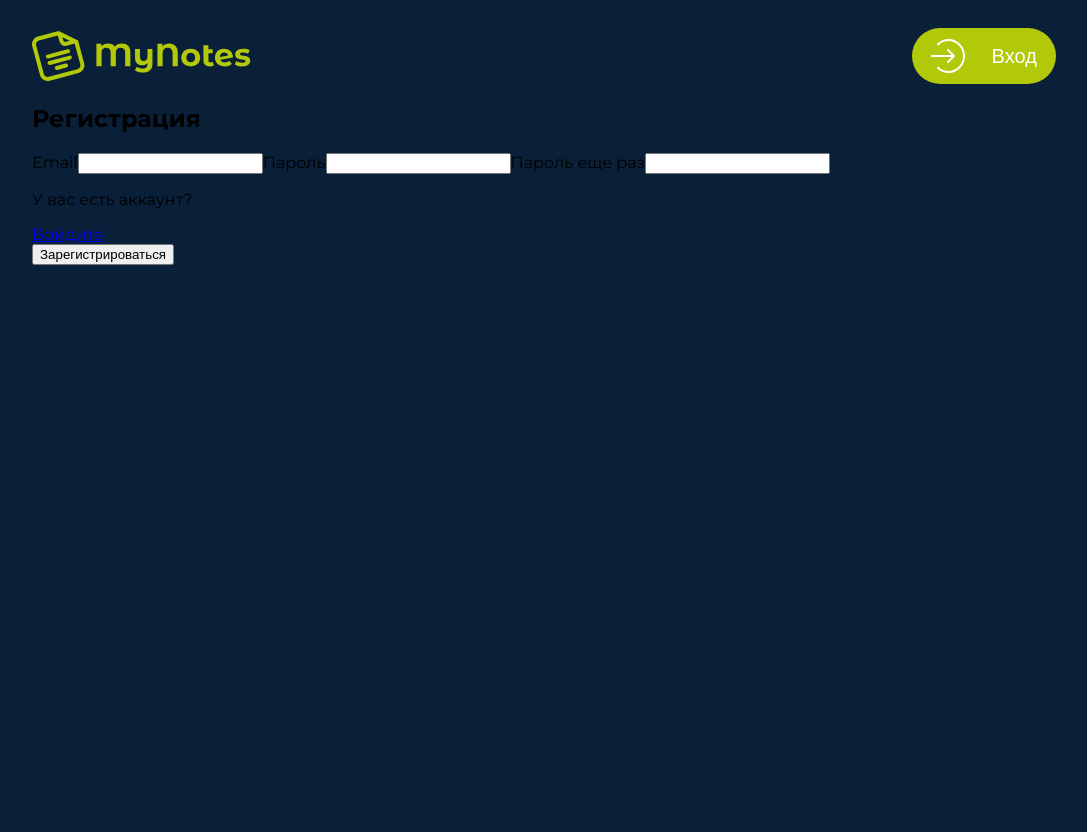
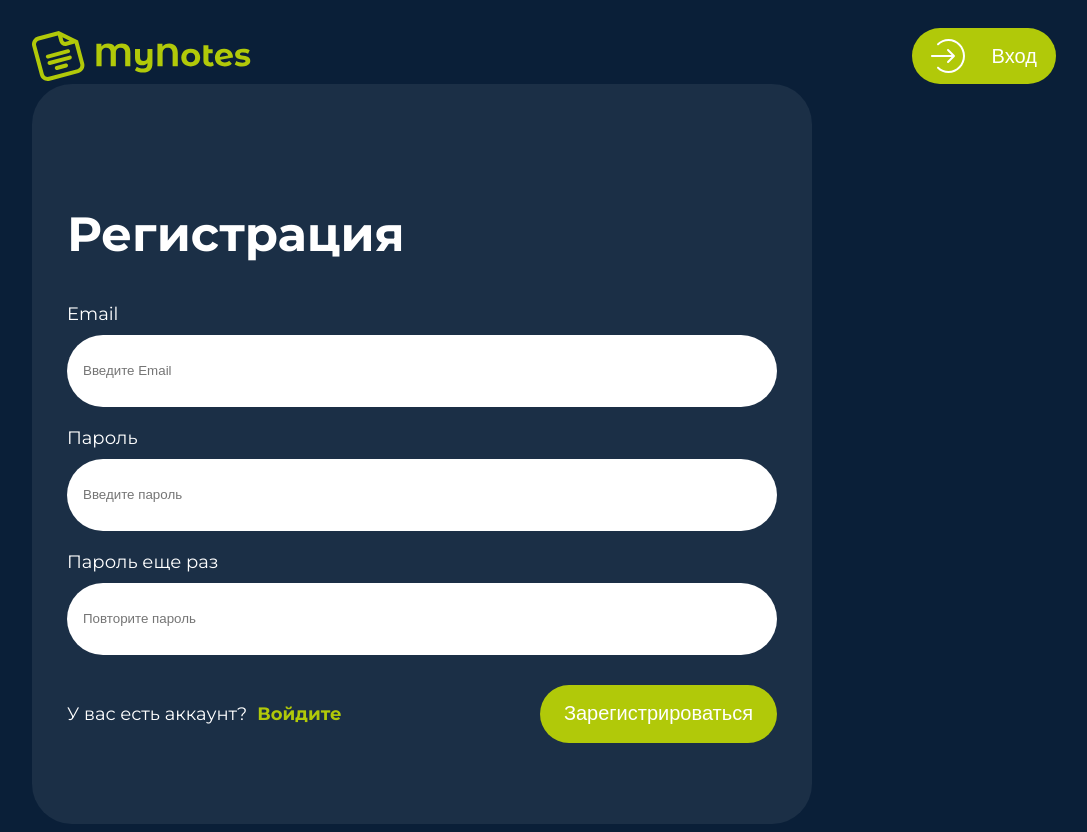
Before and after one commit to TatianaChF/notes, a Vue app: page /registration in a window 1280 px wide. Shown: the whole page, without its empty margins (96-1183 px from the left). Before the commit the page ends 800 px from the top, so only its background shows below. Built offline with nearby package versions, Linux system fonts and the light colour scheme.

Commit message:
adding styling

```diff
--- a/src/pages/RegistrationPage.vue
+++ b/src/pages/RegistrationPage.vue
@@ -1,23 +1,119 @@
 <template>
-  <div>
-    <h2>Регистрация</h2>
-    <div>
-      <label for="email">Email</label>
-      <input name="email" type="email" />
-      <label for="password">Пароль</label>
-      <input name="password" type="password" />
-      <label for="passTwo">Пароль еще раз</label>
-      <input name="passTwo" type="password" />
-    </div>
-    <div>
-      <div>
-        <p>У вас есть аккаунт?</p>
-        <a href="#">Войдите</a>
+  <div class="container-reg">
+    <div class="container">
+      <h2>Регистрация</h2>
+      <div class="input-container">
+        <div class="input-field">
+          <label for="email">
+            Email
+          </label>
+          <input
+              name="email"
+              type="email"
+              placeholder="Введите Email" />
+        </div>
+        <div class="input-field">
+          <label for="password">
+            Пароль
+          </label>
+          <input
+              name="password"
+              type="password"
+              placeholder="Введите пароль"
+          />
+        </div>
+        <div class="input-field">
+          <label for="passTwo">
+            Пароль еще раз
+          </label>
+          <input
+              name="passTwo"
+              type="password"
+              placeholder="Повторите пароль"
+          />
+        </div>
       </div>
-      <button>Зарегистрироваться</button>
+      <div class="link-container">
+        <div class="link">
+          <p>У вас есть аккаунт?</p>
+          <a href="#">Войдите</a>
+        </div>
+        <button>Зарегистрироваться</button>
+      </div>
     </div>
   </div>
 </template>
 
 <script setup lang="ts">
 </script>
+
+<style scoped>
+.container-reg {
+  width: 780px;
+  height: 740px;
+  background-color: #1B2F46;
+  border-radius: 40px;
+  display: flex;
+  justify-content: center;
+  align-items: center;
+}
+
+.input-container {
+  display: flex;
+  flex-direction: column;
+  margin-top: 30px;
+  gap: 20px;
+}
+
+.input-field {
+  display: flex;
+  flex-direction: column;
+  gap: 10px;
+}
+
+h2 {
+  color: #ffffff;
+  font-size: 48px;
+}
+
+label, p {
+  font-size: 18px;
+  color: #ffffff;
+}
+
+input {
+  width: 678px;
+  height: 72px;
+  border-radius: 36px;
+  border: none;
+  padding: 0 16px;
+}
+
+a {
+  font-size: 18px;
+  color: #B1C909;
+  font-weight: 700;
+  text-decoration: none;
+}
+
+button {
+  padding: 10px 24px;
+  background-color: #B1C909;
+  border-radius: 32px;
+  border: none;
+  font-size: 20px;
+  color: #fff;
+}
+
+.link-container {
+  display: flex;
+  justify-content: space-between;
+  margin-top: 30px;
+}
+
+.link {
+  display: flex;
+  align-items: center;
+  gap: 10px;
+}
+</style>
```
